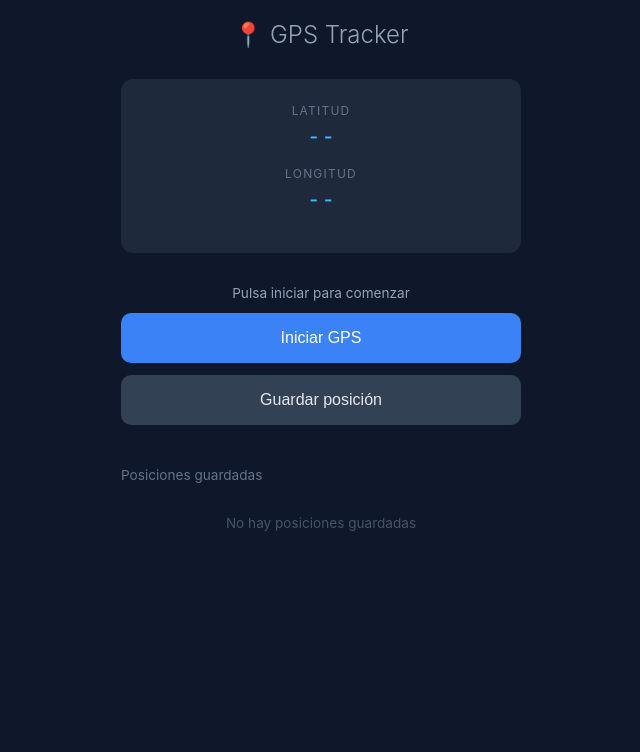
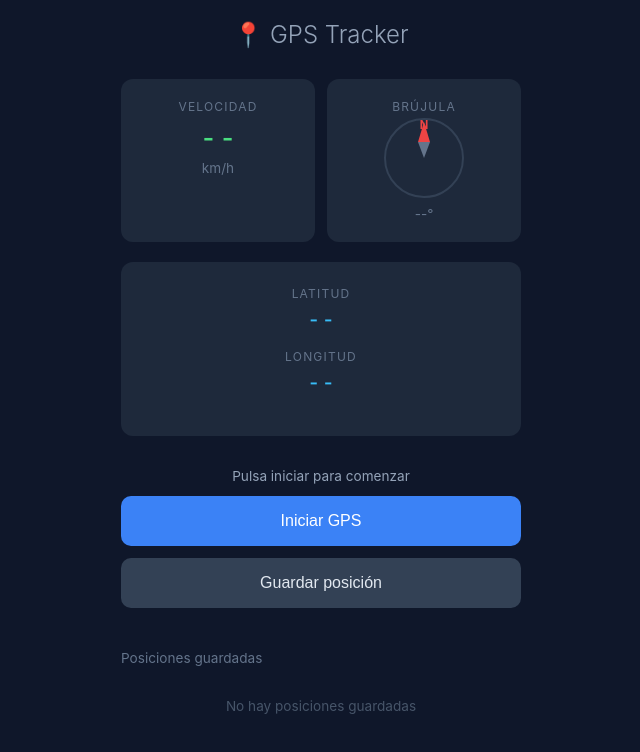
Before and after one commit to JulioLozanoLucas/gps-tracker, a plain HTML site: page index.html in a window 1280 px wide. Shown: the whole page, without its empty margins (319-959 px from the left). Drawn offline with Linux system fonts and the light colour scheme.

Commit message:
Update index.html
Añadir velocidad y brújula

```diff
--- a/index.html
+++ b/index.html
@@ -63,6 +63,101 @@
             font-size: 0.8rem;
             color: #64748b;
             margin-top: 12px;
+        }
+
+        /* Velocidad y brújula */
+        .motion-display {
+            display: grid;
+            grid-template-columns: 1fr 1fr;
+            gap: 12px;
+            margin-bottom: 20px;
+        }
+
+        .motion-card {
+            background: #1e293b;
+            border-radius: 12px;
+            padding: 20px;
+            text-align: center;
+        }
+
+        .speed-value {
+            font-size: 2rem;
+            font-family: 'SF Mono', 'Consolas', monospace;
+            color: #4ade80;
+        }
+
+        .speed-unit {
+            font-size: 0.85rem;
+            color: #64748b;
+            margin-top: 4px;
+        }
+
+        .compass-container {
+            position: relative;
+            width: 80px;
+            height: 80px;
+            margin: 0 auto;
+        }
+
+        .compass-ring {
+            width: 100%;
+            height: 100%;
+            border: 2px solid #334155;
+            border-radius: 50%;
+            position: relative;
+        }
+
+        .compass-needle {
+            position: absolute;
+            top: 50%;
+            left: 50%;
+            width: 4px;
+            height: 36px;
+            transform-origin: bottom center;
+            transform: translate(-50%, -100%);
+            transition: transform 0.3s ease-out;
+        }
+
+        .compass-needle::before {
+            content: '';
+            position: absolute;
+            top: 0;
+            left: 0;
+            width: 0;
+            height: 0;
+            border-left: 6px solid transparent;
+            border-right: 6px solid transparent;
+            border-bottom: 20px solid #ef4444;
+            transform: translateX(-4px);
+        }
+
+        .compass-needle::after {
+            content: '';
+            position: absolute;
+            bottom: 0;
+            left: 0;
+            width: 0;
+            height: 0;
+            border-left: 6px solid transparent;
+            border-right: 6px solid transparent;
+            border-top: 16px solid #64748b;
+            transform: translateX(-4px);
+        }
+
+        .compass-n {
+            position: absolute;
+            top: -2px;
+            left: 50%;
+            transform: translateX(-50%);
+            font-size: 0.7rem;
+            font-weight: bold;
+            color: #ef4444;
+        }
+
+        .heading-value {
+            font-size: 0.85rem;
+            color: #64748b;
+            margin-top: 8px;
         }
 
         .status {
@@ -172,6 +267,25 @@
     <div class="container">
         <h1>📍 GPS Tracker</h1>
 
+        <!-- Velocidad y Brújula -->
+        <div class="motion-display">
+            <div class="motion-card">
+                <div class="coord-label">Velocidad</div>
+                <div class="speed-value" id="speed">--</div>
+                <div class="speed-unit">km/h</div>
+            </div>
+            <div class="motion-card">
+                <div class="coord-label">Brújula</div>
+                <div class="compass-container">
+                    <div class="compass-ring">
+                        <span class="compass-n">N</span>
+                        <div class="compass-needle" id="needle"></div>
+                    </div>
+                </div>
+                <div class="heading-value" id="heading">--°</div>
+            </div>
+        </div>
+
         <div class="coords-display">
             <div class="coord-label">Latitud</div>
             <div class="coord-value" id="lat">--</div>
@@ -195,6 +309,7 @@
         let watchId = null;
         let currentCoords = null;
         let savedPositions = JSON.parse(localStorage.getItem('savedPositions') || '[]');
+        let compassEnabled = false;
 
         function toggleGPS() {
             if (watchId) {
@@ -217,12 +332,21 @@
                     currentCoords = {
                         lat: position.coords.latitude,
                         lon: position.coords.longitude,
-                        accuracy: position.coords.accuracy
+                        accuracy: position.coords.accuracy,
+                        speed: position.coords.speed
                     };
 
                     document.getElementById('lat').textContent = currentCoords.lat.toFixed(6);
                     document.getElementById('lon').textContent = currentCoords.lon.toFixed(6);
                     document.getElementById('accuracy').textContent = `Precisión: ±${Math.round(currentCoords.accuracy)}m`;
+
+                    // Velocidad (viene en m/s, convertimos a km/h)
+                    if (currentCoords.speed !== null && currentCoords.speed > 0) {
+                        const kmh = (currentCoords.speed * 3.6).toFixed(1);
+                        document.getElementById('speed').textContent = kmh;
+                    } else {
+                        document.getElementById('speed').textContent = '0';
+                    }
 
                     showStatus('GPS activo');
                     document.getElementById('btnSave').disabled = false;
@@ -236,6 +360,9 @@
                 }
             );
 
+            // Iniciar brújula
+            startCompass();
+
             document.getElementById('btnToggle').textContent = 'Detener GPS';
         }
 
@@ -244,9 +371,64 @@
                 navigator.geolocation.clearWatch(watchId);
                 watchId = null;
             }
+            stopCompass();
             document.getElementById('btnToggle').textContent = 'Iniciar GPS';
             document.getElementById('btnSave').disabled = true;
             showStatus('GPS detenido');
+        }
+
+        // Brújula
+        function startCompass() {
+            if (compassEnabled) return;
+
+            // iOS requiere permiso explícito
+            if (typeof DeviceOrientationEvent !== 'undefined' &&
+                typeof DeviceOrientationEvent.requestPermission === 'function') {
+                DeviceOrientationEvent.requestPermission()
+                    .then(response => {
+                        if (response === 'granted') {
+                            enableCompass();
+                        }
+                    })
+                    .catch(console.error);
+            } else {
+                enableCompass();
+            }
+        }
+
+        function enableCompass() {
+            window.addEventListener('deviceorientationabsolute', handleOrientation, true);
+            window.addEventListener('deviceorientation', handleOrientation, true);
+            compassEnabled = true;
+        }
+
+        function stopCompass() {
+            window.removeEventListener('deviceorientationabsolute', handleOrientation, true);
+            window.removeEventListener('deviceorientation', handleOrientation, true);
+            compassEnabled = false;
+        }
+
+        function handleOrientation(event) {
+            let heading = null;
+
+            // Intentar obtener el heading absoluto
+            if (event.webkitCompassHeading !== undefined) {
+                // iOS
+                heading = event.webkitCompassHeading;
+            } else if (event.absolute && event.alpha !== null) {
+                // Android con orientación absoluta
+                heading = 360 - event.alpha;
+            } else if (event.alpha !== null) {
+                // Fallback
+                heading = 360 - event.alpha;
+            }
+
+            if (heading !== null) {
+                heading = Math.round(heading);
+                document.getElementById('heading').textContent = heading + '°';
+                document.getElementById('needle').style.transform =
+                    `translate(-50%, -100%) rotate(${heading}deg)`;
+            }
         }
 
         function saveCoords() {
```
